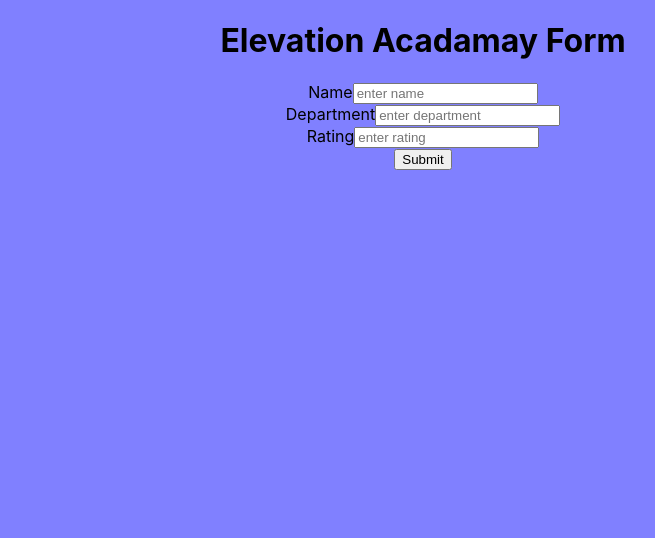
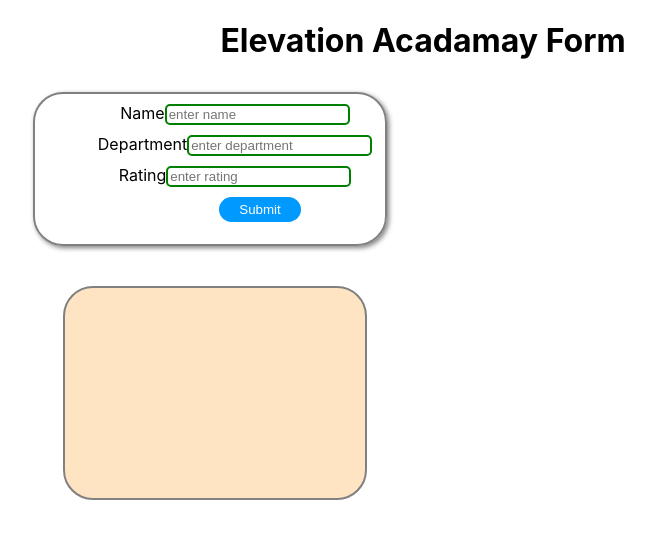
Before and after one commit to Ravindra725/react-assignment-2, a React (Create React App) app: page / in a window 1280 px wide. Shown: the top 538 px of the page, without its empty margins (217-872 px from the left). Built offline with nearby package versions, Linux system fonts and the light colour scheme.

Commit message:
Update Form.css

```diff
--- a/src/Form/Form.css
+++ b/src/Form/Form.css
@@ -1,7 +1,62 @@
-body{
-    background-color: rgb(128, 128, 255);
+.Formcompo {
+
+    height: 150px;
+    width: 350px;
+    border: 2px solid gray;
+    border-radius: 30px;
+    position: relative;
+    left: 250px;
+    top: 10px;
+    box-shadow: 2px 2px 5px gray;
+}
+
+.name{
+    margin-left: 50px;
+    margin-top: 10px;
+}
+input{
+    border-radius: 5px;
+    margin-top: 10px;
+    border: 2px green solid;
+}
+/* .dept{
+    margin-left: 20px;
+}
+.rating{
+    margin-left: 20px;
+} */
+button{
+    margin-left: 100px;
+    margin-top: 10px;
+    padding-left: 20px;
+    padding-right: 20px;
+    padding-top: 5px;
+    padding-bottom: 5px;
+    border-radius: 20px;
+    border: 0px;
+    background-color: rgb(0, 153, 255);
+    color: white;
+}
+.content{
+    height: 30px;
+    width: 250px;
+    background-color: rgba(255, 157, 0, 0.703);
+    text-align: center;
+    padding-top: 7px;
+    border-radius: 15px;
+    margin-top: 10px;
+    margin-left: 10px;
+    border: 2px solid green;
 }
 .form{
-    /* text-align: center; */
-    font-size: 20px;
+    min-height: 210px;
+    width: 300px;
+    background-color: bisque;
+    border: 2px solid gray;
+    position: relative;
+    left: 280px;
+    top: 50px;
+    border-radius: 30px;
+    display: flex;
+    flex-direction: column;
 }
```
